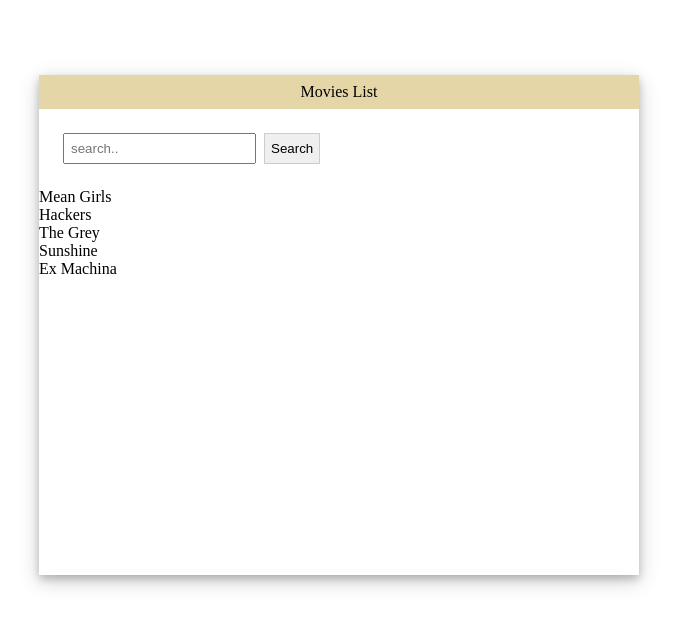
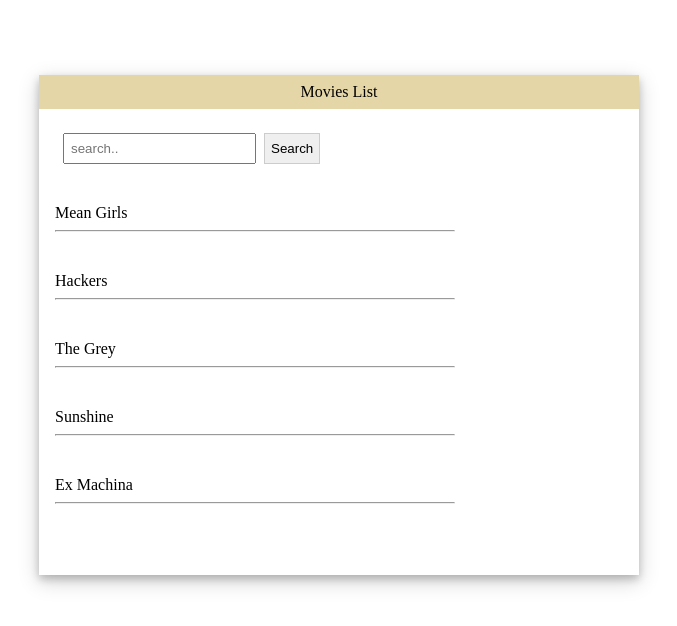
Before and after one commit to FermiDirak/MovieManager, a React app: page / in a window 1280 px wide. Shown: the top 626 px of the page, without its empty margins (301-978 px from the left). Built offline with nearby package versions, Linux system fonts and the light colour scheme; the HTML template or start-up script is replaced by a standard one.

Commit message:
componentized this stuffs

```diff
--- a/client/src/components/Movie.jsx
+++ b/client/src/components/Movie.jsx
@@ -0,0 +1,24 @@
+import React from 'react';
+import ReactDOM  from 'react-dom';
+import PropTypes from 'prop-types';
+
+var Movie = (props) => {
+	let style = {
+		margin: '8px',
+		padding: '8px',
+		width: '400px',
+		borderRadius: '4px',
+	}
+	return (
+		<span style={style}>
+			{props.movie.title}
+			<hr/>
+		</span>
+	);
+};
+
+Movie.propTypes = {
+	movie: PropTypes.object,
+}
+
+export default Movie;
--- a/client/src/components/MoviesList.jsx
+++ b/client/src/components/MoviesList.jsx
@@ -0,0 +1,35 @@
+import React from 'react';
+import ReactDOM  from 'react-dom';
+import PropTypes from 'prop-types';
+
+import Movie from './Movie.jsx';
+
+
+var MovieList = (props) => {
+	var { movies } = props;
+
+	let style = {
+		display: 'flex',
+		flexDirection: 'column',
+	}
+
+	let moviesList = movies.map(function(movie, index) {
+		return <Movie key={index}
+			movie={movie}
+		/>
+	});
+
+	return (
+		<div style={style}>
+		{
+			moviesList
+		}
+		</div>
+	);
+};
+
+MovieList.propTypes = {
+	movies: PropTypes.array,
+};
+
+export default MovieList;
--- a/client/src/index.jsx
+++ b/client/src/index.jsx
@@ -1,5 +1,7 @@
 import React from 'react';
 import ReactDOM  from 'react-dom';
+
+import MoviesList from './components/MoviesList.jsx';
 import Search from './components/Search.jsx';
 import NoMovie from './components/NoMovie.jsx';
 
@@ -15,7 +17,6 @@ class MovieList extends React.Component {
         {title: 'Ex Machina'},
       ],
       selectedMovies: [
-
       ],
     }
   }
@@ -28,8 +29,6 @@ class MovieList extends React.Component {
     var selectedMovies = this.state.movies.filter(function(movie) {
       return movie.title.toLowerCase().includes(searchText);
     });
-
-    console.log(selectedMovies);
 
     this.setState({selectedMovies: selectedMovies});
   }
@@ -53,19 +52,13 @@ class MovieList extends React.Component {
       },
     }
 
-    let moviesList = this.state.selectedMovies.map(function(movie, index) {
-      return <div key={index}>{movie.title}</div>
-    });
-
-    console.log(moviesList);
-
     return (
       <div style={styles.app}>
         <span style={styles.header}>Movies List</span>
         <Search onSearch={(searchText) => {this.onSearch(searchText)}}/>
         {
-          moviesList.length !== 0
-            ? moviesList
+          this.state.selectedMovies.length !== 0
+            ? <MoviesList movies={this.state.selectedMovies}/>
             : <NoMovie/>
         }
       </div>
```
